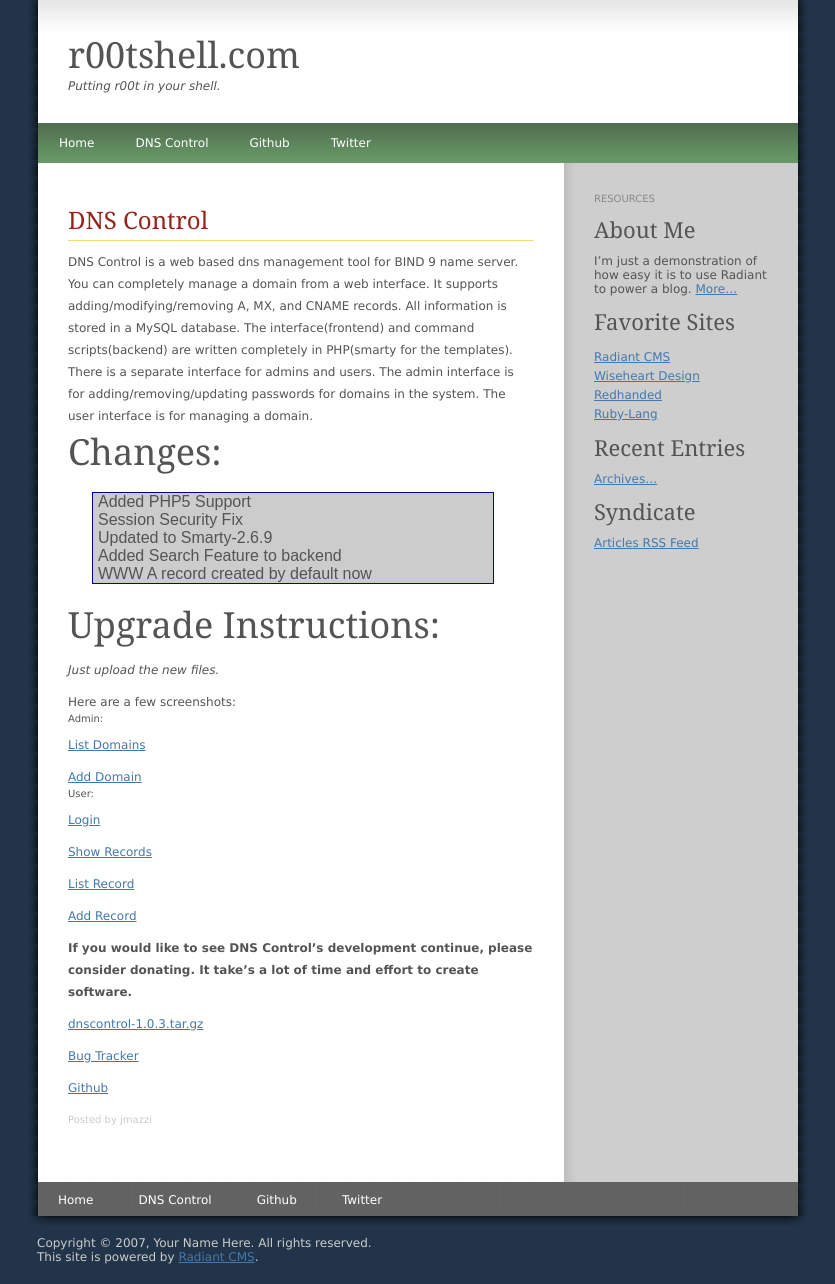
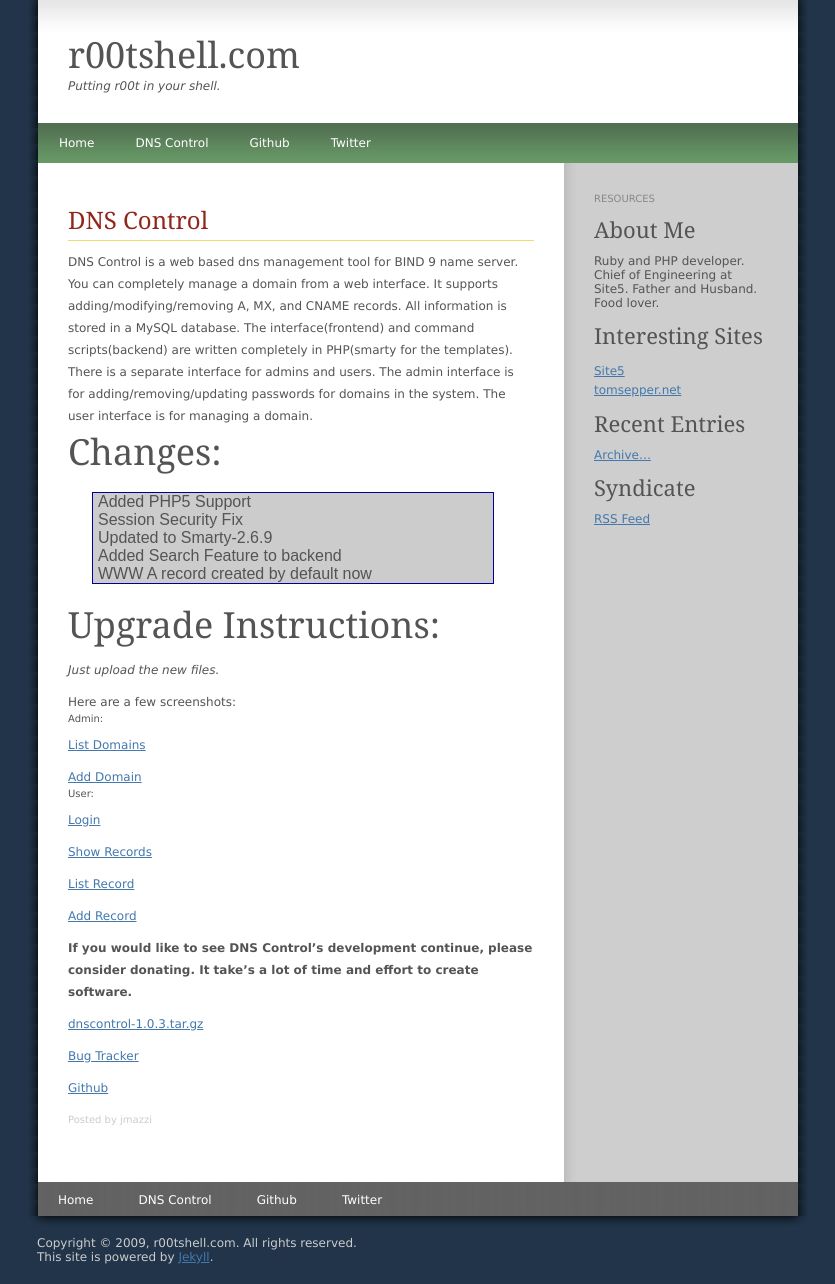
Before and after one commit to jmazzi/jmazzi.github.com, a Jekyll site: the page built from dns-control.markdown, in a window 1280 px wide. Shown: the whole page, without its empty margins (222-1057 px from the left). Built offline with Jekyll 4.4.1, drawn with Linux system fonts in a browser that asks for light colours.

Commit message:
Various fixes

```diff
--- a/_includes/nav.html
+++ b/_includes/nav.html
@@ -1,4 +1,4 @@
 <li><a href="/">Home</a></li>
-<li><a href="/dns-control">DNS Control</a></li>
+<li><a href="/dns-control/">DNS Control</a></li>
 <li><a href="http://github.com/jmazzi">Github</a></li>
 <li><a href="http://twitter.com/jmazzi">Twitter</a></li>
--- a/_layouts/default.html
+++ b/_layouts/default.html
@@ -28,18 +30,16 @@
         </div>
         <div class="rightcol"><h2 class="section3">RESOURCES</h2>
           <h3>About Me</h3>
-          <p>I&#8217;m just a demonstration of how easy it is to use Radiant to power a blog. <a href="">More&#8230;</a></p>
-          <h3>Favorite Sites</h3>
+          <p>Ruby and PHP developer. Chief of Engineering at Site5. Father and Husband. Food lover.</p>
+          <h3>Interesting Sites</h3>
           <ul>
-            <li><a href="">Radiant <span class="caps">CMS</span></a></li>
-            <li><a href="">Wiseheart Design</a></li>
-            <li><a href="">Redhanded</a></li>
-            <li><a href="">Ruby-Lang</a></li>
+            <li><a href="http://www.site5.com">Site5</a></li>
+            <li><a href="http://www.tomsepper.net/">tomsepper.net</a></li>
           </ul>
           <h3>Recent Entries</h3>
-          <p><a href="/articles/">Archives&#8230;</a></p>
+          <p><a href="/archive.html">Archive&#8230;</a></p>
           <h3>Syndicate</h3>
-          <p><a href="">Articles <span class="caps">RSS</span> Feed</a></p>
+          <p><a href="http://feeds.feedburner.com/r00tshell?format=rss"><span class="caps">RSS</span> Feed</a></p>
         </div>
         <div class="clear"></div>
       </div><!-- END CONTENT -->
@@ -51,8 +51,8 @@
     </div><!-- END CONTAINER -->
   </div><!-- END MAIN -->
   <div class="footnotes">
-    <p>Copyright &copy; 2007, Your Name Here. All rights reserved.<br />
-      This site is powered by <a href="http://radiantcms.org/">Radiant CMS</a>.</p>
+    <p>Copyright &copy; 2009, r00tshell.com. All rights reserved.<br />
+      This site is powered by <a href="http://github.com/mojombo/jekyll">Jekyll</a>.</p>
   </div><!-- END FOOTNOTES -->
   {% include analytics.html %}
 </body>
--- a/atom.xml
+++ b/atom.xml
@@ -8,7 +8,7 @@ layout: nil
  <link href="http://r00tshell.com/atom.xml" rel="self"/>
  <link href="http://r00tshell.com/"/>
  <updated>{{ site.time | date_to_xmlschema }}</updated>
- <id>http://tom.preston-werner.com/</id>
+ <id>http://r00tshell.com/</id>
  <author>
    <name>Justin Mazzi</name>
  </author>
```
Also changed, not shown: other parts of _layouts/default.html (+3 -1 lines), css/screen.css (deleted, +0 -208 lines).
